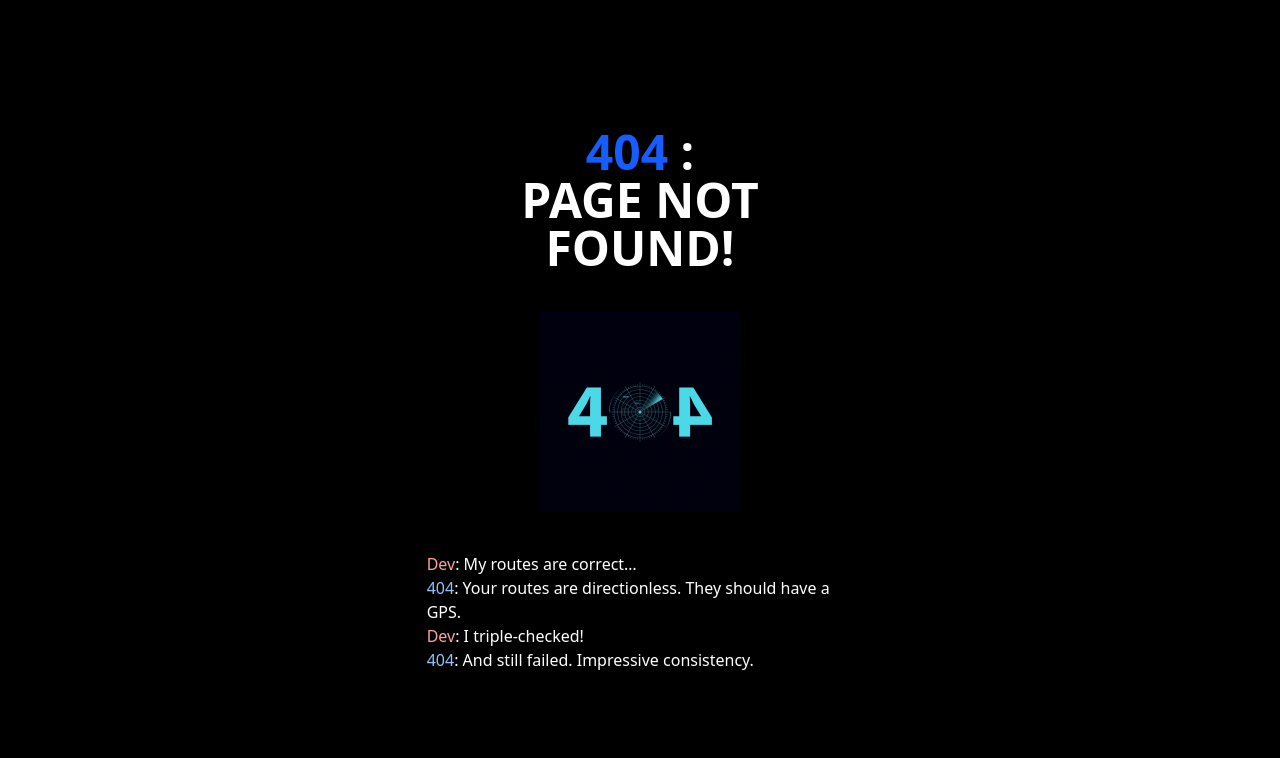
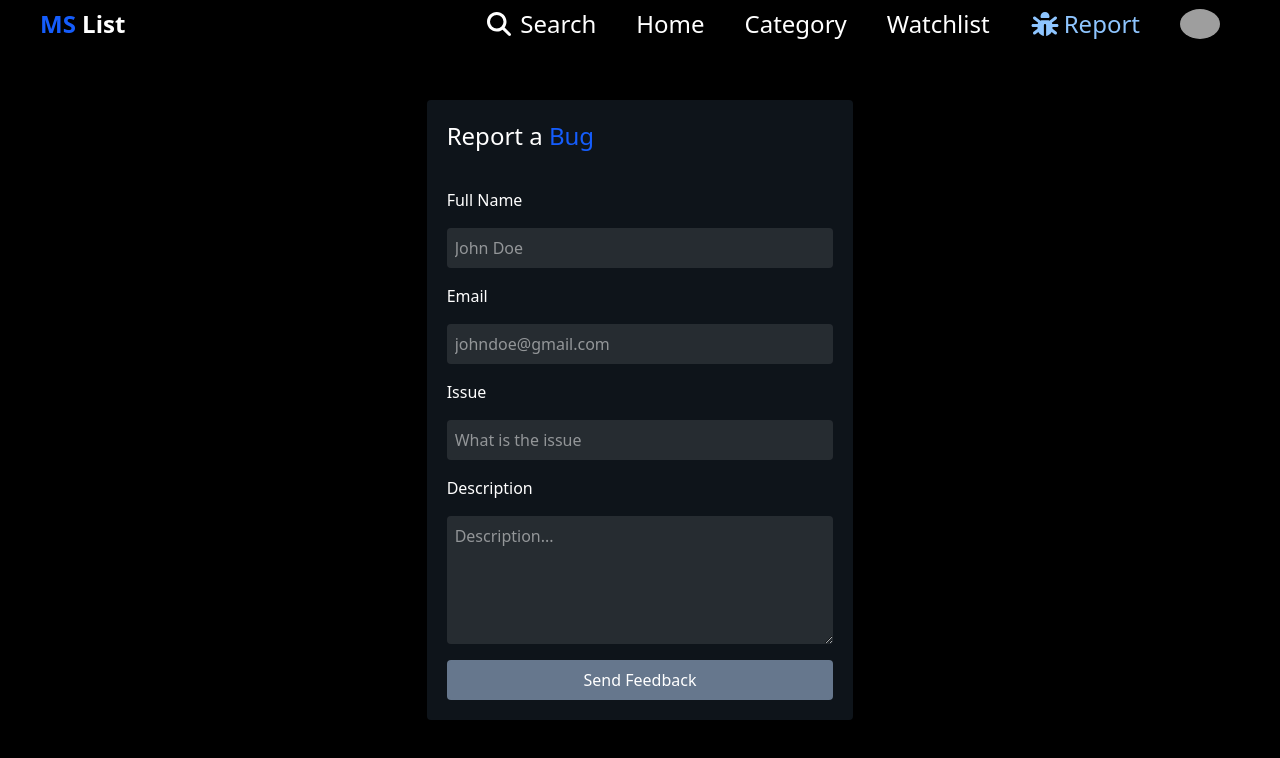
Before and after one commit to PrithvirajVNair/MS-List, a React (Vite) app: page /feedback in a window 1280 px wide. Before the commit this address had no page. Shown: the top 758 px of the page. Built offline with nearby package versions, Linux system fonts and the light colour scheme; grey boxes are pictures that could not be loaded.

Commit message:
Feedback

```diff
--- a/package.json
+++ b/package.json
@@ -10,6 +10,7 @@
     "preview": "vite preview"
   },
   "dependencies": {
+    "@emailjs/browser": "^4.4.1",
     "@emotion/react": "^11.14.0",
     "@emotion/styled": "^11.14.1",
     "@fortawesome/fontawesome-svg-core": "^7.1.0",
@@ -23,6 +24,7 @@
     "react": "^19.2.0",
     "react-dom": "^19.2.0",
     "react-router-dom": "^7.9.5",
+    "react-toastify": "^11.0.5",
     "tailwindcss": "^4.1.17"
   },
   "devDependencies": {
--- a/src/App.jsx
+++ b/src/App.jsx
@@ -21,6 +21,7 @@ import AdminUsers from "./admin/pages/AdminUsers"
 import AdminContents from "./admin/pages/AdminContents"
 import AdminSettings from "./admin/pages/AdminSettings"
 import Search from "./users/pages/Search"
+import Feedback from "./users/pages/Feedback"
 
 
 function App() {
@@ -51,6 +52,7 @@ function App() {
         <Route path='/admin-contents' element={<AdminContents/>} />
         <Route path='/admin-settings' element={<AdminSettings/>} />
         <Route path='/search' element={<Search/>} />
+        <Route path='/feedback' element={<Feedback/>} />
 
 
 
--- a/src/users/components/Header.jsx
+++ b/src/users/components/Header.jsx
@@ -1,9 +1,9 @@
-import { faBars, faCircleUser, faMagnifyingGlass, faXmark } from '@fortawesome/free-solid-svg-icons'
+import { faBars, faBug, faCircleUser, faMagnifyingGlass, faXmark } from '@fortawesome/free-solid-svg-icons'
 import { FontAwesomeIcon } from '@fortawesome/react-fontawesome'
 import React, { useState } from 'react'
 import { Link } from 'react-router-dom'
 
-const Header = ({ home, watchlist, category, search }) => {
+const Header = ({ home, watchlist, category, search, feedback }) => {
 
     const [toggleUser, setToggleUser] = useState(false)
     const [toggleMenu, setToggleMenu] = useState(false)
@@ -17,7 +17,7 @@ const Header = ({ home, watchlist, category, search }) => {
                 </div>
 
                 {/* below is search button, toggle menu button and profile button/img for mobile */}
-                <div className='flex'>
+                <div className='flex md:hidden'>
                     <ul className='me-3 md:hidden flex'>
                         {!search && <li className={`hover:text-blue-300 ${search && 'text-blue-300'}`}><a href='/search' className='text-sm'><FontAwesomeIcon icon={faMagnifyingGlass} /> Search</a></li>}
                     </ul>
@@ -47,6 +47,9 @@ const Header = ({ home, watchlist, category, search }) => {
 
                     {watchlist ? <li className={`pe-10 hover:text-blue-300 ${watchlist && 'text-blue-300'}`}><a href='#'>Watchlist</a></li> :
                         <li className={`pe-10 hover:text-blue-300 ${watchlist && 'text-blue-300'}`}><a href='/watchlist'>Watchlist</a></li>}
+
+                    {feedback ? <li className={`pe-10 hover:text-blue-300 ${feedback && 'text-blue-300'}`}><a href='#'><FontAwesomeIcon icon={faBug} className='me-1' />Report</a></li> :
+                        <li className={`pe-10 hover:text-blue-300 ${feedback && 'text-blue-300'}`}><a href='/feedback'><FontAwesomeIcon icon={faBug} className='me-1' />Report</a></li>}
 
                     {/* {watchlist && <button className='me-10 text-base py-2 px-5 rounded-xl bg-linear-to-r via-[#000CF1]/60 hover:via-[#000CF1] via-30% from-[#000CF1]/60 hover:from-[#000CF1] to-black/60 hover:to-black text-white cursor-pointer'>Add to List</button>} */}
 
--- /dev/null
+++ b/src/users/pages/Feedback.jsx
@@ -0,0 +1,128 @@
+import React, { useState } from 'react'
+import Header from '../components/Header'
+import { Bounce, toast, ToastContainer } from 'react-toastify';
+import emailjs from "@emailjs/browser";
+
+const Feedback = () => {
+    const [data, setData] = useState({ name: "", email: "", message: "", title: "" });
+    // below state is used to store previous value to avoid duplicate feedback
+    const [prevData, setPrevData] = useState({ name: "", email: "", message: "", title: "" });
+
+    const handleSubmit = (e) => {
+        e.preventDefault();
+        const { name, email, message, title } = data
+        if (name && email && message && title) {
+            emailjs
+                .send(
+                    "service_x906kwc",
+                    "template_17xljvw",
+                    {
+                        from_name: data.name,
+                        email_id: data.email,
+                        message: data.message,
+                        title: data.title
+                    },
+                    "EC1cWJbf9XCnI2rN5"
+                )
+                .then((result) => {
+                    if (prevData != data) {
+                        toast.success("Thanks for sending feedback!", {
+                            position: "top-right",
+                            autoClose: 5000,
+                            hideProgressBar: false,
+                            closeOnClick: false,
+                            pauseOnHover: true,
+                            draggable: true,
+                            progress: undefined,
+                            theme: "dark",
+                            transition: Bounce,
+                            className: 'toast-success'
+                        });
+                        setPrevData(data)
+                    }
+                    else {
+                        toast.warn("Feedback Already Sent...")
+                    }
+                })
+                .catch((error) => {
+                    toast.error("Failed to send message!");
+                    console.log(error);
+                })
+        }
+        else {
+            toast.error("Please Fill The Details")
+        }
+    };
+
+    return (
+        <div className='bg-black text-white min-h-screen'>
+            <Header feedback />
+            <div className='grid grid-cols-12 h-screen place-content-center pt-5'>
+                <div className='sm:col-span-2 md:col-span-3 lg:col-span-4'></div>
+                <div className='col-span-12 sm:col-span-8 md:col-span-6 lg:col-span-4 bg-blue-300/10 p-5 rounded flex justify-center items-center'>
+                    <form onSubmit={handleSubmit} className="flex flex-col gap-4 w-full max-w-md">
+                        <h1 className='text-2xl mb-5'>Report a <span className='text-blue-600'>Bug</span></h1>
+                        <label htmlFor="contact-name">Full Name</label>
+                        <input
+                            id='contact-name'
+                            type="text"
+                            placeholder="John Doe"
+                            className="p-2 rounded bg-white/10 text-white"
+                            value={data.name}
+                            onChange={(e) => setData({ ...data, name: e.target.value })}
+                        />
+
+                        <label htmlFor="contact-email">Email</label>
+                        <input
+                            id='contact-email'
+                            type="email"
+                            placeholder="johndoe@gmail.com"
+                            className="p-2 rounded bg-white/10 text-white"
+                            onChange={(e) => setData({ ...data, email: e.target.value })}
+                        />
+
+                        <label htmlFor="contact-issue">Issue</label>
+                        <input
+                            id='contact-issue'
+                            type="text"
+                            placeholder="What is the issue"
+                            className="p-2 rounded bg-white/10 text-white"
+                            onChange={(e) => setData({ ...data, title: e.target.value })}
+                        />
+
+                        <label htmlFor="contact-message">Description</label>
+                        <textarea
+                            id='contact-message'
+                            placeholder="Description..."
+                            className="p-2 h-32 rounded bg-white/10 text-white"
+                            onChange={(e) => setData({ ...data, message: e.target.value })}
+                        ></textarea>
+
+                        <button
+                            type="submit"
+                            className="p-2 bg-blue-200/50 text-white rounded hover:bg-blue-200/60 active:transform active:scale-95 duration-100 cursor-pointer"
+                        >
+                            Send Feedback
+                        </button>
+                    </form>
+                </div>
+                <div className='sm:col-span-2 md:col-span-3 lg:col-span-4'></div>
+            </div>
+            <ToastContainer
+                position="top-right"
+                autoClose={5000}
+                hideProgressBar={false}
+                newestOnTop={false}
+                closeOnClick={false}
+                rtl={false}
+                pauseOnFocusLoss
+                draggable
+                pauseOnHover
+                theme="dark"
+                transition={Bounce}
+            />
+        </div>
+    )
+}
+
+export default Feedback
```
Also changed, not shown: 1 other file (tests, documents, lock files or other folders).
